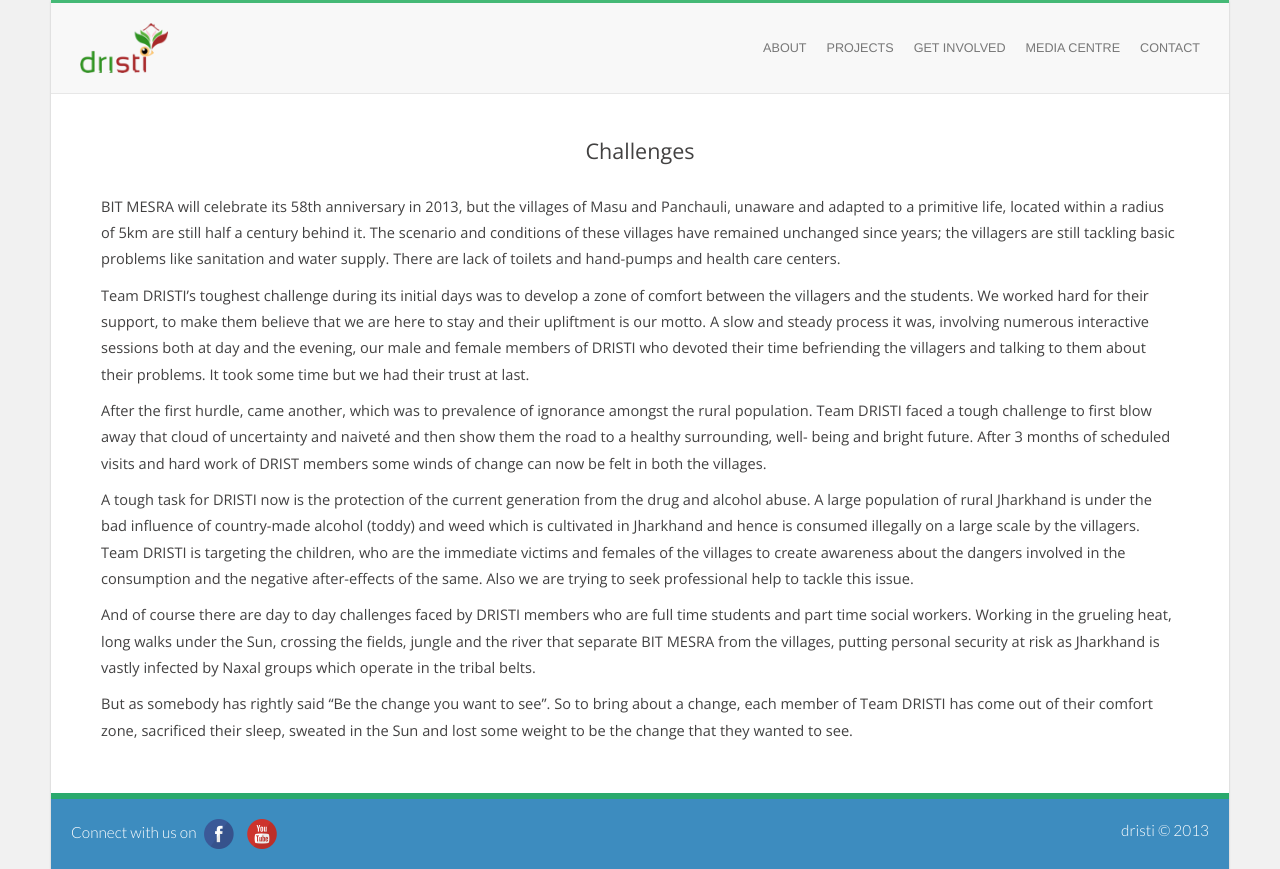
After one commit to vivekagr/dristi, a PHP site: page /challenges.php in a window 1280 px wide. The commit adds this page. Run offline with PHP 8.4, Linux system fonts and the light colour scheme; some web fonts are replaced.

Commit message:
Add challenges page.

```diff
--- a/about.php
+++ b/about.php
@@ -13,7 +13,8 @@
                 <h1 class="heading-text">About Us</h1>
                 <p>BIT Mesra, since its foundation in 1955, is renowned for enriching and nurturing young minds in technical education but very less could be done for the villages encircling the campus. Though a number of individuals from the nearby villages have been employed here, the room for improvement always remains.And, this is how DRISTI began. The basic idea was to extend their parameters in terms of information, skills, education and recreation to guide them on the path of self sufficiency and success in future. The feasible targets were two villages-Masu and Panchauli which were in close vicinity of our college.</p>
                 <a class="btn btn-primary" href="<?= $links['objective']; ?>">Our Aims & Objectives</a>
-                <a class="btn btn-primary" href="<?= $links['origin']; ?>">Origin</a>
+                <a class="btn btn-primary" href="<?= $links['origin']; ?>">Our Origin</a>
+                <a class="btn btn-primary" href="<?= $links['challenges']; ?>">Challenges We Face</a>
             </div>
         </div>
     </div>
--- /dev/null
+++ b/challenges.php
@@ -0,0 +1,24 @@
+<?php include 'base.php' ?>
+
+<?php startblock('title') ?>Dristi - Challenges<?php endblock() ?>
+
+<?php startblock('main') ?>
+<div class="hero-container objective-container">
+    <div class="row">
+        <div class="col-lg-12 full-width-block">
+            <h1 class="heading-text">Challenges</h1>
+            <p>BIT MESRA will celebrate its 58th anniversary in 2013, but the villages of Masu and Panchauli, unaware and adapted to a primitive life, located within a radius of 5km are still half a century behind it. The scenario and conditions of these villages have remained unchanged since years; the villagers are still tackling basic problems like sanitation and water supply. There are lack of toilets and hand-pumps and health care centers.</p>
+
+            <p>Team DRISTI’s toughest challenge during its initial days was to develop a zone of comfort between the villagers and the students. We worked hard for their support, to make them believe that we are here to stay and their upliftment is our motto. A slow and steady process it was, involving numerous interactive sessions both at day and the evening, our male and female members of DRISTI who devoted their time befriending the villagers and talking to them about their problems. It took some time but we had their trust at last.</p>
+
+            <p>After the first hurdle, came another, which was to prevalence of ignorance amongst the rural population. Team DRISTI faced a tough challenge to first blow away that cloud of uncertainty and naiveté and then show them the road to a healthy surrounding, well- being and bright future. After 3 months of scheduled visits and hard work of DRIST members some winds of change can now be felt in both the villages.</p>
+
+            <p>A tough task for DRISTI now is the protection of the current generation from the drug and alcohol abuse.  A large population of rural Jharkhand is under the bad influence of country-made alcohol (toddy) and weed which is cultivated in Jharkhand and hence is consumed illegally on a large scale by the villagers. Team DRISTI is targeting the children, who are the immediate victims and females of the villages to create awareness about the dangers involved in the consumption and the negative after-effects of the same. Also we are trying to seek professional help to tackle this issue.</p>
+
+            <p>And of course there are day to day challenges faced by DRISTI members who are full time students and part time social workers. Working in the grueling heat, long walks under the Sun, crossing the fields, jungle and the river that separate BIT MESRA from the villages, putting personal security at risk as Jharkhand is vastly infected by Naxal groups which operate in the tribal belts.</p>
+
+            <p>But as somebody has rightly said “Be the change you want to see”. So to bring about a change, each member of Team DRISTI has come out of their comfort zone, sacrificed their sleep, sweated in the Sun and lost some weight to be the change that they wanted to see.</p>
+        </div>
+    </div>
+</div>
+<?php endblock() ?>
--- a/vars.php
+++ b/vars.php
@@ -6,6 +6,7 @@ $links = [
     'projects'      => '/project.php',
     'objective'     => '/objective.php',
     'origin'        => '/origin.php',
+    'challenges'    => '/challenges.php',
     'getInvolved'   => '#',
     'mediaCentre'   => '#',
     'contact'       => '#',
```
